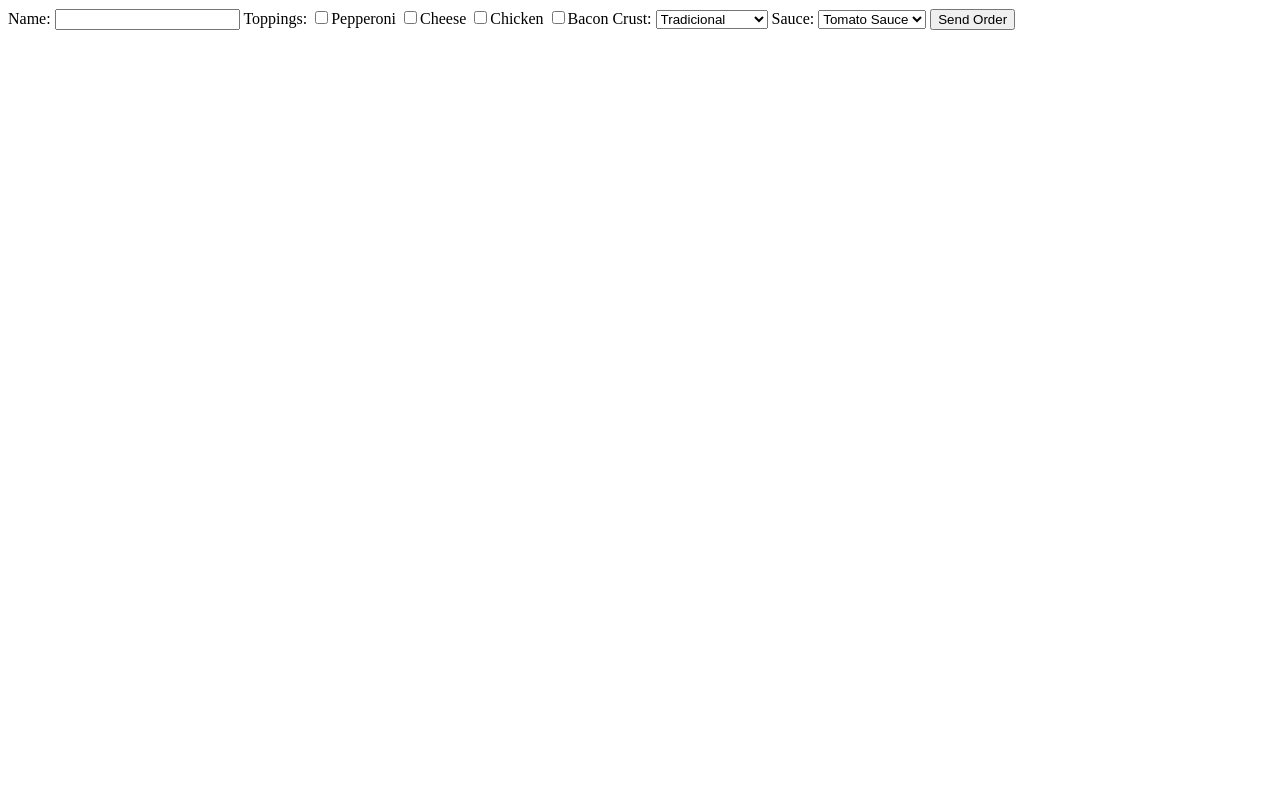
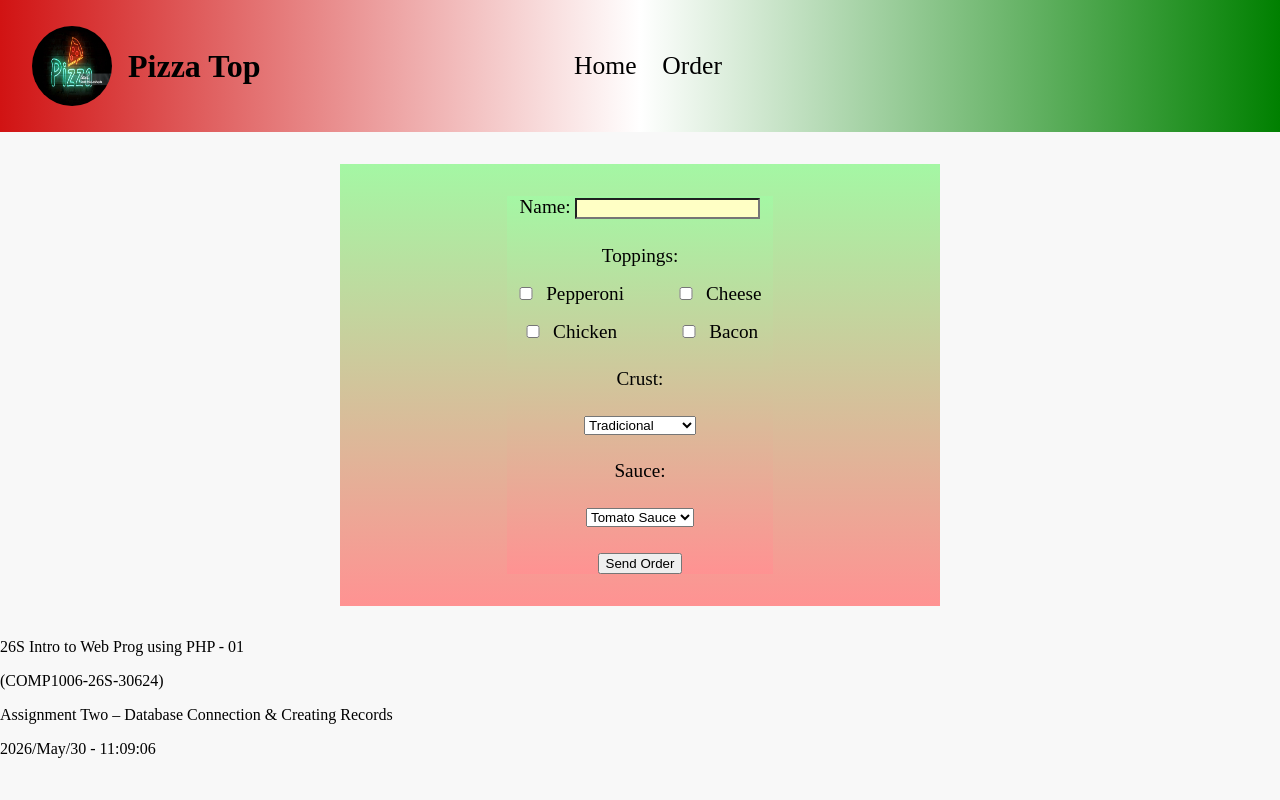
Before and after one commit to leonardojoseambrosio-lang/Summer2026-PHP, a PHP site: template assignment2/templates/form.php in a window 1280 px wide. Run offline with PHP 8.4, Linux system fonts and the light colour scheme; the template is opened without the code that fills it, so the values that code supplies are empty.

Commit message:
Assignment 2 - 7/18/2026 - 10:24PM

```diff
--- /dev/null
+++ b/assignment2/css/style.css
@@ -0,0 +1,87 @@
+body{
+    margin: 0;
+    background: #f8f8f8;
+}
+
+/* HEADER */
+.nav-wrapper{
+    display: grid;
+    grid-template-columns: 1fr auto 1fr;
+    gap:clamp(1rem, 30vw, 3rem);
+    padding: 1rem 1rem 1rem 2rem;
+    align-items: center;
+    height: 100px;
+    background: linear-gradient(to right, #d11313, #ffffff, #008000);
+}
+
+.logo{
+    grid-column: 1;
+    display: flex;
+    justify-self: start;
+    align-items: center;
+    gap: 1rem;
+    font-size: clamp(1.4rem, 3vw, 2rem);
+    font-weight: 800;
+}
+
+.logo img{
+    width: 80px;
+    height: 80px;
+    border-radius: 50%;
+}
+
+.nav-links{
+   grid-column: 2;
+   display: flex;
+   gap: clamp(1rem, 2vw, 3rem);
+   font-size: clamp(1.2rem, 2vw, 1.6rem);
+}
+
+.nav-links a{
+    text-decoration: none;
+    color: black;
+    transition: all 0.3s ease-in-out;
+}
+
+.nav-links a:hover{
+    text-decoration: underline;
+    color: #6b6b6b;
+}
+
+.nav-links a:active{
+    transform: translateY(2px);
+}
+
+/* FORM */
+.order-form{
+    display: grid;
+    grid-template-columns: 1fr;
+    margin: 2rem auto;
+    gap: clamp(1rem, 20vw, 1.6rem);
+    justify-items: center;
+    align-items: center;
+    max-width: 600px;
+    background:linear-gradient(to bottom, rgb(164, 247, 164), rgb(255, 146, 146));
+    font-size: 1.2rem;
+}
+
+.input-container input{
+    background: rgb(255, 255, 197);
+}
+
+.checkbox-container{
+    display: grid;
+    grid-template-columns: repeat(2, 1fr);
+    justify-items: center;
+    gap: 1rem 2rem;
+}
+
+.checkbox-container label{
+    grid-column: 1/3;
+}
+
+.checkbox-container input{
+    margin-right: 0.3rem;
+    width: 30px;
+    font-size: 0.8rem;
+}
--- /dev/null
+++ b/assignment2/templates/footer.php
@@ -0,0 +1,8 @@
+        <footer class="footer-info">
+            <p>26S Intro to Web Prog using PHP - 01</p>
+            <p>(COMP1006-26S-30624)</p>
+            <p>Assignment Two – Database Connection & Creating Records</p>
+            <p><?php echo date("Y/F/d - h:i:s"); ?></p>
+        </footer>
+    </body>
+</html>
--- a/assignment2/templates/form.php
+++ b/assignment2/templates/form.php
@@ -1,12 +1,26 @@
-<form action="index.php" method="POST">
+<main class="order-form">
+    <form class="order-form" action="index.php" method="POST">
+
+        <div class="input-container">
             <label>Name:</label>
-    <input type="text" name="name" required>
+            <input type="text" name="username" required>
+        </div>
 
+        <div class="checkbox-container">
             <label>Toppings:</label>
+                <div class="container-option">
                     <input type="checkbox" name="toppings[]" value="Pepperoni">Pepperoni</input>
+                </div>
+                <div class="container-option">
                     <input type="checkbox" name="toppings[]" value="Cheese">Cheese</input>
+                </div>
+                <div class="container-option">
                     <input type="checkbox" name="toppings[]" value="Chiken">Chicken</input>
+                </div>
+                <div class="container-option">
                     <input type="checkbox" name="toppings[]" value="Bacon">Bacon</input>
+                </div>
+        </div>
 
         <label>Crust:</label>
             <select name="crust">
@@ -27,3 +41,19 @@
         <button type="submit">Send Order</button>
 
     </form>
+
+<?php
+    if ($checkMessage !== null) {
+        if ($checkMessage === true) {
+            $lastName = $_POST['username'];
+            echo '<div class="order-received">
+                    <span>' . htmlspecialchars($lastName) . ', your order has been received!</span>
+                  </div>';
+        } else {
+            echo '<div class="order-error">
+                    <span>Error to process the order... try again!</span>
+                  </div>';
+        }
+    }
+    ?>
+</main>
--- /dev/null
+++ b/assignment2/templates/header.php
@@ -0,0 +1,23 @@
+<!doctype html>
+<html lang="en">
+    <head>
+        <meta charset="utf-8">
+        <meta name="viewport" content="width=device-width, initial-scale=1">
+        <meta name="description" content="Assigment Two - Pizza Order">
+        <meta name="robots" content="noindex, nofollow">
+        <title>Assigment 2 | Pizza Order</title>
+        <link rel="stylesheet" href="./css/style.css">
+    </head>
+    <body>
+        <header>
+            <nav class="nav-wrapper">
+                <div class="logo">
+                    <img title="Pizza Icon" alt="Pizza Icon" class="icon" src="./assets/pizzalogo.jpg">
+                    <span>Pizza Top</span>
+                </div>
+                <div class="nav-links">
+                    <a id="home-link" title="Home" href="#Home">Home</a>
+                    <a id="order-link" title="Order" href="#Order">Order</a>
+                </div>
+            </nav>
+        </header>
```
Also changed, not shown: assignment2/classes/PizzaProcessor.php (+2 -6 lines), assignment2/classes/Pizzaorder.php (+4 -3 lines), assignment2/index.php (added, +14 -0 lines), assignment2/assets/pizzalogo.jpg (added). Lines whose indentation alone changed are shown as unchanged.
